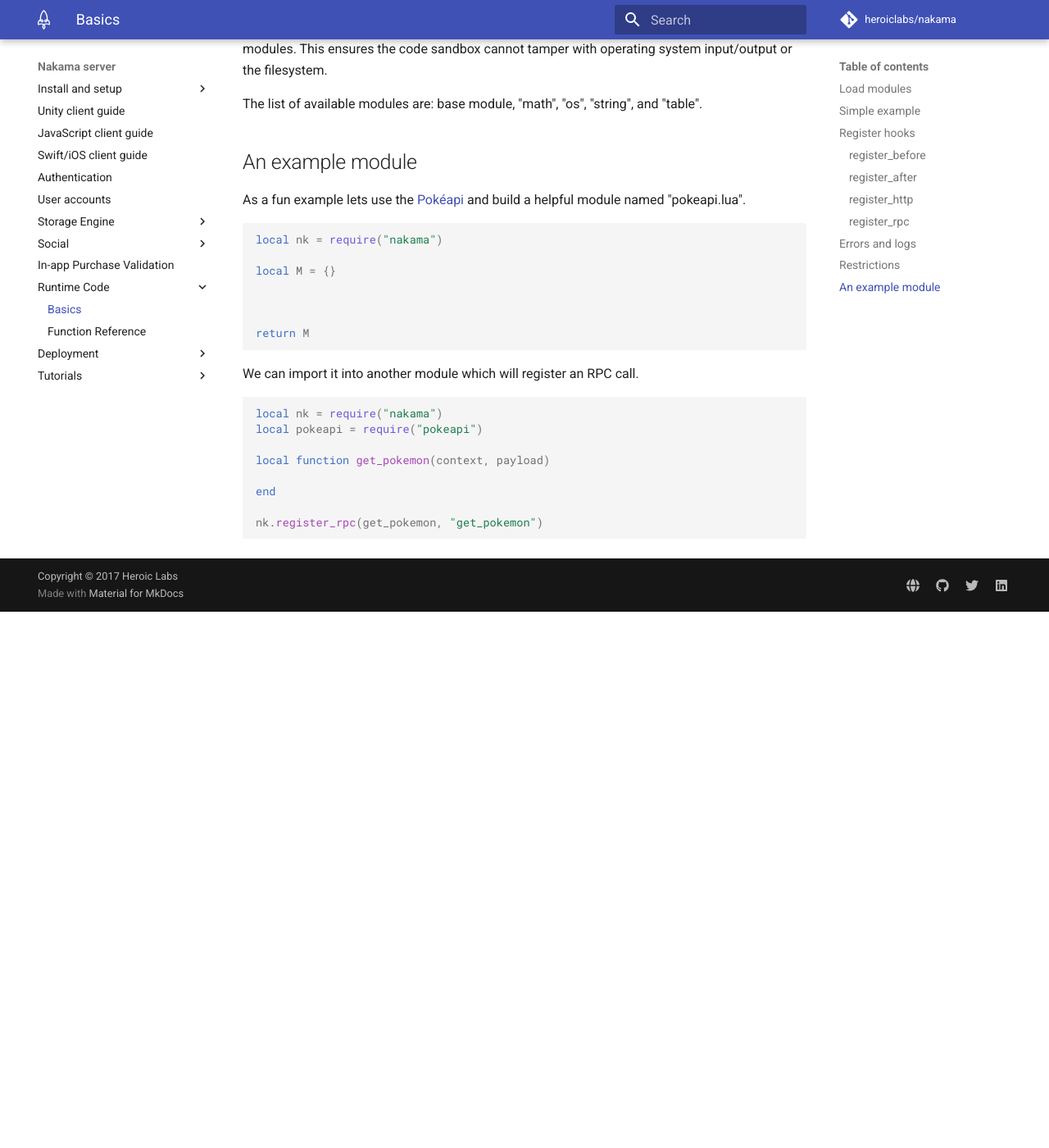
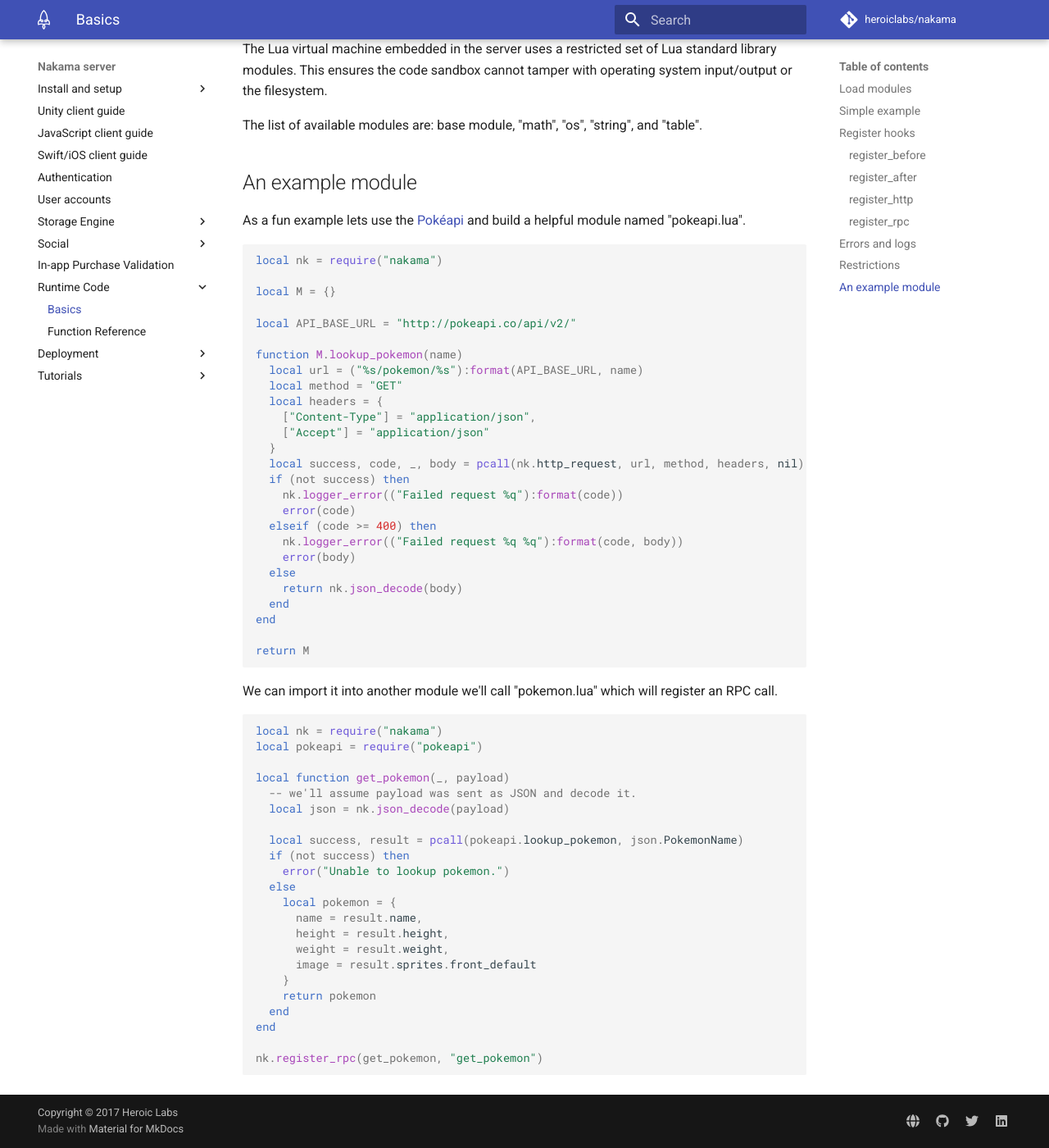
Before and after one commit to heroiclabs/nakama-docs, an MkDocs documentation site: the page built from docs/runtime-code-basics.md, in a window 1280 px wide and 1400 px high, scrolled down 5319 px. Shown: the whole window at 82% size. Built offline with MkDocs 1.6.1 and Material for MkDocs 9.7.7, drawn with Linux system fonts in a browser that asks for light colours; comment, search, counter and statistics services are not loaded; old or Windows-style settings are respelled for this version of MkDocs; before the commit the page ends 6065 px from its top, so only the background shows below that; some of the changed text lies outside the part shown.

Commit message:
Post review changes.

````diff
--- a/docs/runtime-code-basics.md
+++ b/docs/runtime-code-basics.md
@@ -1,6 +1,6 @@
 # Basics
 
-The server integrates the <a href="https://www.lua.org/manual/5.3/manual.html" target="\_blank">Lua programming language</a> as a fast embedded code runtime.
+The server integrates the <a href="https://www.lua.org/manual/5.1/manual.html" target="\_blank">Lua programming language</a> as a fast embedded code runtime.
 
 It is useful to run custom logic which isn’t running on the device or browser. The code you deploy with the server can be used immediately by clients so you can change behavior on the fly and add new features faster.
 
@@ -10,10 +10,10 @@ You should use server-side code when you want to set rules around various featur
 
 You can create a Lua file wherever you like on the filesystem as long as the server knows where to scan for the folder which contains your code.
 
-By default the server will scan all files within the "data/modules" folder relative to the server file or the folder specified in the YAML [configuration](install-configuration.md) at startup. You can also specify the modules folder via a command flag when you start the server.
+By default the server will scan all files within the "data/modules" folder relative to the server file or the folder specified in the YAML [configuration](install-configuration.md#runtime) at startup. You can also specify the modules folder via a command flag when you start the server.
 
 ```shell
-$> nakama --runtime.path "$HOME/some/path/"
+nakama --runtime.path "$HOME/some/path/"
 ```
 
 All files with the ".lua" extension will be loaded and evaluated as part of the boot up sequence. Each Lua file represents a module and all code in each module will be run and can be used to register functions which can operate on messages from clients as well as execute logic on demand.
@@ -83,7 +83,7 @@ nk.register_before(limit_friends, "TFriendAdd")
 The code above fetches the current user's profile and checks the metadata which is assumed to be JSON encoded with `"{level: 12}"` in it. If a user's level is too low an error is thrown to prevent the Friend Add message from being passed onwards in the server pipeline.
 
 !!! Note
-    You must remember to pass onwards the payload to the rest of the message pipeline. See `"return payload"` highlighted in the code above.
+    You must remember to return the payload at the end of your function in the same structure as you received it. See `"return payload"` highlighted in the code above.
 
 ### register_after
 
@@ -109,7 +109,7 @@ end
 nk.register_after(add_reward, "TFriendAdd")
 ```
 
-The simple code above writes a record to a user's storage when they add a friend.
+The simple code above writes a record to a user's storage when they add a friend. Any data returned by the function will be discarded.
 
 ### register_http
 
@@ -136,7 +136,7 @@ curl -X POST "http://127.0.0.1:7350/runtime/http_handler_path?key=defaultkey" \
      -H 'Accept: application/json'
 ```
 
-!!! Warning "Http key"
+!!! Warning "HTTP key"
     You should change the default HTTP key before you deploy your code in production.
 
 ### register_rpc
@@ -210,19 +210,52 @@ local nk = require("nakama")
 
 local M = {}
 
+local API_BASE_URL = "http://pokeapi.co/api/v2/"
 
+function M.lookup_pokemon(name)
+  local url = ("%s/pokemon/%s"):format(API_BASE_URL, name)
+  local method = "GET"
+  local headers = {
+    ["Content-Type"] = "application/json",
+    ["Accept"] = "application/json"
+  }
+  local success, code, _, body = pcall(nk.http_request, url, method, headers, nil)
+  if (not success) then
+    nk.logger_error(("Failed request %q"):format(code))
+    error(code)
+  elseif (code >= 400) then
+    nk.logger_error(("Failed request %q %q"):format(code, body))
+    error(body)
+  else
+    return nk.json_decode(body)
+  end
+end
 
 return M
 ```
 
-We can import it into another module which will register an RPC call.
+We can import it into another module we'll call "pokemon.lua" which will register an RPC call.
 
 ```lua
 local nk = require("nakama")
 local pokeapi = require("pokeapi")
 
-local function get_pokemon(context, payload)
+local function get_pokemon(_, payload)
+  -- we'll assume payload was sent as JSON and decode it.
+  local json = nk.json_decode(payload)
 
+  local success, result = pcall(pokeapi.lookup_pokemon, json.PokemonName)
+  if (not success) then
+    error("Unable to lookup pokemon.")
+  else
+    local pokemon = {
+      name = result.name,
+      height = result.height,
+      weight = result.weight,
+      image = result.sprites.front_default
+    }
+    return pokemon
+  end
 end
 
 nk.register_rpc(get_pokemon, "get_pokemon")
````
